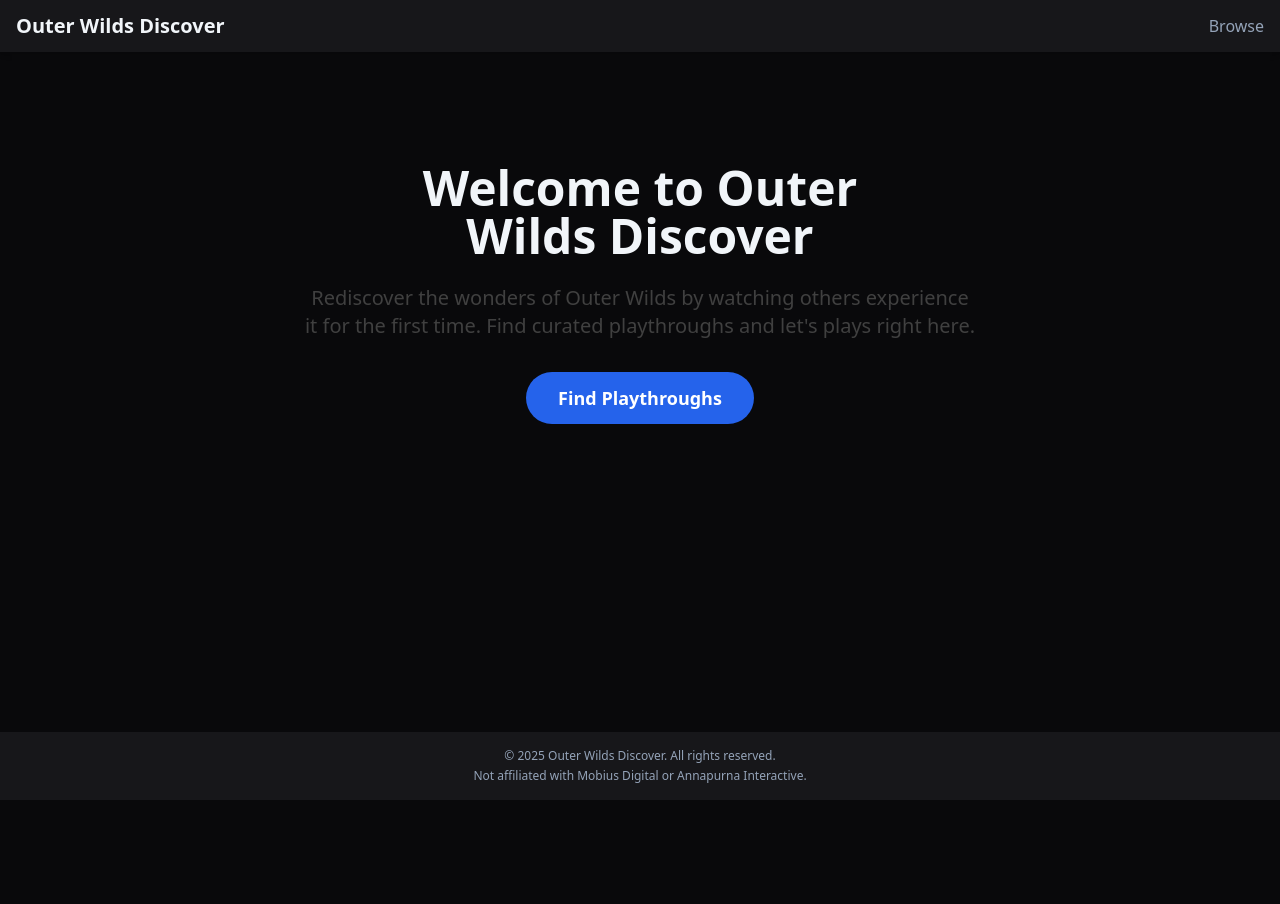
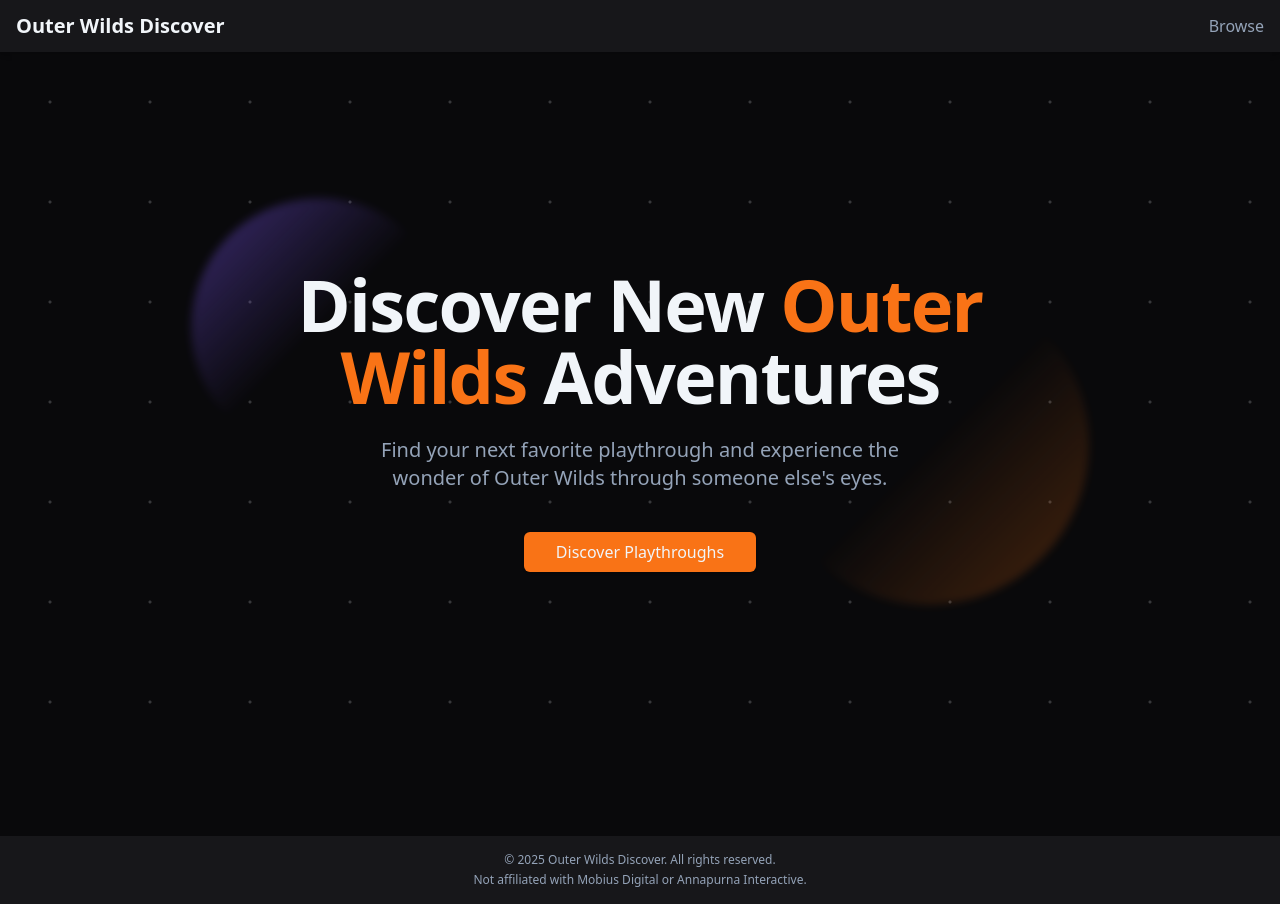
Before and after one commit to bakenq/outer-wilds-discover, a Next.js app: page / in a window 1280 px wide. Before the commit the page ends 800 px from the top, so only its background shows below. Built offline with nearby package versions, Linux system fonts and the light colour scheme.

Commit message:
add initial hero on landing page

```diff
--- a/app/layout.tsx
+++ b/app/layout.tsx
@@ -30,7 +30,7 @@
     <html lang='en' className={`${geistSans.variable} ${geistMono.variable}`}>
       <body className='flex flex-col min-h-screen bg-background text-foreground antialiased'>
         <Header />
-        <main className='flex-grow container mx-auto p-4'>{children}</main>
+        <main className='flex-grow'>{children}</main>
         <Footer />
       </body>
     </html>
--- a/app/page.tsx
+++ b/app/page.tsx
@@ -1,25 +1,113 @@
+"use client";
+
 import Link from "next/link";
+import { Button } from "@/components/ui/button";
+import { motion } from "framer-motion";
 
 export default function Home() {
   return (
-    <div className='flex flex-col items-center justify-center p-8 sm:p-24 text-center'>
-      <div className='max-w-2xl'>
-        <h1 className='text-4xl sm:text-5xl font-bold mb-6 text-balance'>
-          Welcome to Outer Wilds Discover
-        </h1>
-        <p className='text-lg sm:text-xl mb-8 text-neutral-700 dark:text-neutral-300 text-balance'>
-          Rediscover the wonders of Outer Wilds by watching others experience it
-          for the first time. Find curated playthroughs and let's plays right
-          here.
-        </p>
-        <Link
-          href='/playthroughs' // Link to the page we just created
-          className='inline-block px-8 py-3 rounded-full bg-blue-600 text-white font-semibold hover:bg-blue-700 transition-colors duration-200 text-lg'
+    <section className='relative flex min-h-[calc(100vh-var(--header-height,4rem))] flex-col items-center justify-center overflow-hidden px-4 text-center'>
+      <div className='absolute inset-0 -z-10'>
+        {/* Star Field */}
+        <div
+          className='absolute inset-0'
+          style={{
+            backgroundImage: `radial-gradient(circle, hsl(var(--foreground)/0.2) 1px, transparent 2px)`,
+            backgroundSize: "100px 100px",
+          }}
+        />
+
+        {/* Blurred Planets */}
+        {/* Planet 1 */}
+        <motion.div
+          initial={{ opacity: 0, scale: 0.5 }}
+          //animate={{ opacity: 1, scale: 1 }}
+          transition={{ duration: 1, delay: 0.5 }}
+          className='absolute left-[15%] top-[20%] w-64 h-64 bg-gradient-to-br from-secondary/50 via-transparent to-transparent rounded-full blur-sm'
+          // slow pulse or movement animation
+          animate={{
+            opacity: [0.8, 1, 0.8],
+            scale: [1, 1.02, 1],
+            transition: { repeat: Infinity, duration: 5 },
+          }}
+        />
+        {/* Planet 2 */}
+        {/* Planet 2 (Primary Color - Orange) */}
+        <motion.div
+          initial={{ opacity: 0, scale: 0.5 }}
+          //animate={{ opacity: 1, scale: 1 }}
+          transition={{ duration: 1, delay: 0.7 }}
+          className='absolute right-[15%] bottom-[25%] w-80 h-80 bg-gradient-to-tl from-primary/30 via-transparent to-transparent rounded-full blur-sm'
+          // slow pulse or movement animation
+          animate={{
+            opacity: [0.8, 1, 0.8],
+            scale: [1, 1.02, 1],
+            transition: { repeat: Infinity, duration: 5 },
+          }}
+        />
+      </div>
+
+      {/* Foreground Content Wrapper (z-10) */}
+      <motion.div
+        initial='hidden'
+        animate='visible'
+        variants={{
+          // Optional: Stagger children entrance
+          hidden: { opacity: 0 },
+          visible: {
+            opacity: 1,
+            transition: {
+              staggerChildren: 0.2, // Time between each child animating in
+            },
+          },
+        }}
+        className='relative z-10 max-w-3xl' // Increased max-width slightly
+      >
+        {/* Animated Heading */}
+        <motion.h1
+          variants={{
+            hidden: { opacity: 0, y: 20 },
+            visible: { opacity: 1, y: 0 },
+          }}
+          transition={{ duration: 0.5 }}
+          className='text-5xl font-extrabold tracking-tight md:text-6xl lg:text-7xl text-balance mb-6'
         >
-          Find Playthroughs
-        </Link>
-      </div>
-      {/* You could add a subtle background image or graphic later */}
-    </div>
+          Discover New <span className='text-primary'>Outer Wilds</span>{" "}
+          Adventures
+        </motion.h1>
+
+        {/* Animated Subheading */}
+        <motion.p
+          variants={{
+            hidden: { opacity: 0, y: 20 },
+            visible: { opacity: 1, y: 0 },
+          }}
+          transition={{ duration: 0.5 }}
+          className='text-lg text-muted-foreground md:text-xl text-balance mb-10'
+        >
+          Find your next favorite playthrough and experience the wonder of Outer
+          Wilds through someone else's eyes.
+        </motion.p>
+
+        {/* Animated Button Group */}
+        <motion.div
+          variants={{
+            hidden: { opacity: 0, y: 20 },
+            visible: { opacity: 1, y: 0 },
+          }}
+          transition={{ duration: 0.5 }}
+          className='flex flex-col sm:flex-row gap-4 justify-center'
+        >
+          <Button asChild size='lg' className='text-base'>
+            <Link href='/playthroughs'>Discover Playthroughs</Link>
+          </Button>
+          {/* Optional Secondary Button - Add later if needed
+           <Button asChild size="lg" variant="outline" className="text-base">
+             <Link href="/about">About The Project</Link>
+           </Button>
+           */}
+        </motion.div>
+      </motion.div>
+    </section>
   );
 }
--- a/package.json
+++ b/package.json
@@ -12,6 +12,8 @@
     "@radix-ui/react-slot": "^1.2.0",
     "@supabase/ssr": "^0.6.1",
     "@supabase/supabase-js": "^2.49.4",
+    "@tsparticles/basic": "^3.8.1",
+    "@tsparticles/engine": "^3.8.1",
     "class-variance-authority": "^0.7.1",
     "clsx": "^2.1.1",
     "lucide-react": "^0.501.0",
@@ -19,6 +21,7 @@
     "next": "14.2.28",
     "react": "^18",
     "react-dom": "^18",
+    "react-tsparticles": "^2.12.2",
     "tailwind-merge": "^3.2.0",
     "tailwindcss-animate": "^1.0.7"
   },
```
Also changed, not shown: 1 other file (tests, documents, lock files or other folders).
